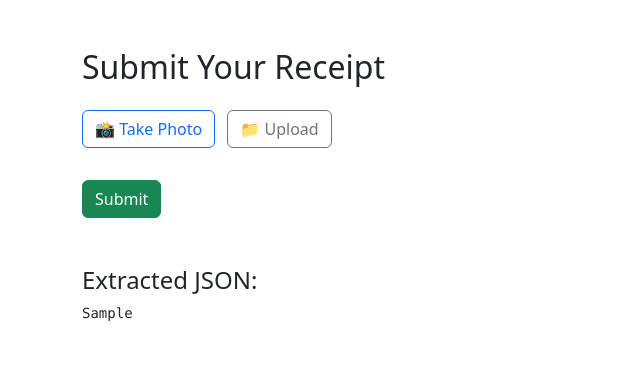
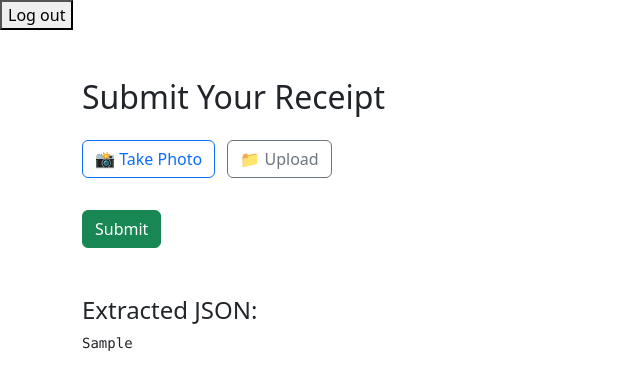
Before and after one commit to a-masterov/receipt_site, a Django app: template expences/templates/index.html in a window 1280 px wide. Shown: the top 390 px of the page, without its empty margins (0-640 px from the left). Run offline with Django 3.2, Linux system fonts and the light colour scheme; the template is opened without the code that fills it: most values are stand-ins (such as "Sample title", 1, 10 or a date in 2020); some libraries are stand-ins or nearby versions.

Commit message:
add a logout button

```diff
--- a/expences/templates/index.html
+++ b/expences/templates/index.html
@@ -6,6 +6,10 @@
   <link href="https://cdn.jsdelivr.net/npm/bootstrap@5.3.0/dist/css/bootstrap.min.css" rel="stylesheet">
 </head>
 <body>
+<form method="post" action="{% url 'logout' %}">
+  {% csrf_token %}
+  <button type="submit">Log out</button>
+</form>
 <div class="container mt-5">
   <h2 class="mb-4">Submit Your Receipt</h2>
   <form method="post" enctype="multipart/form-data" id="receipt-form">
```
